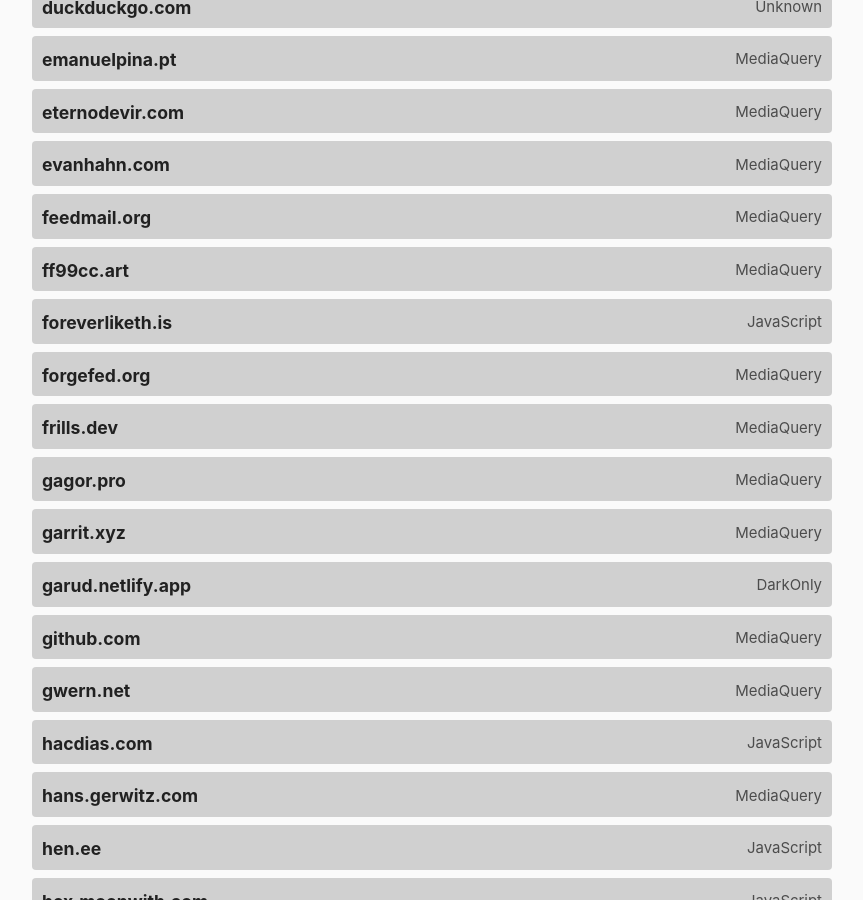
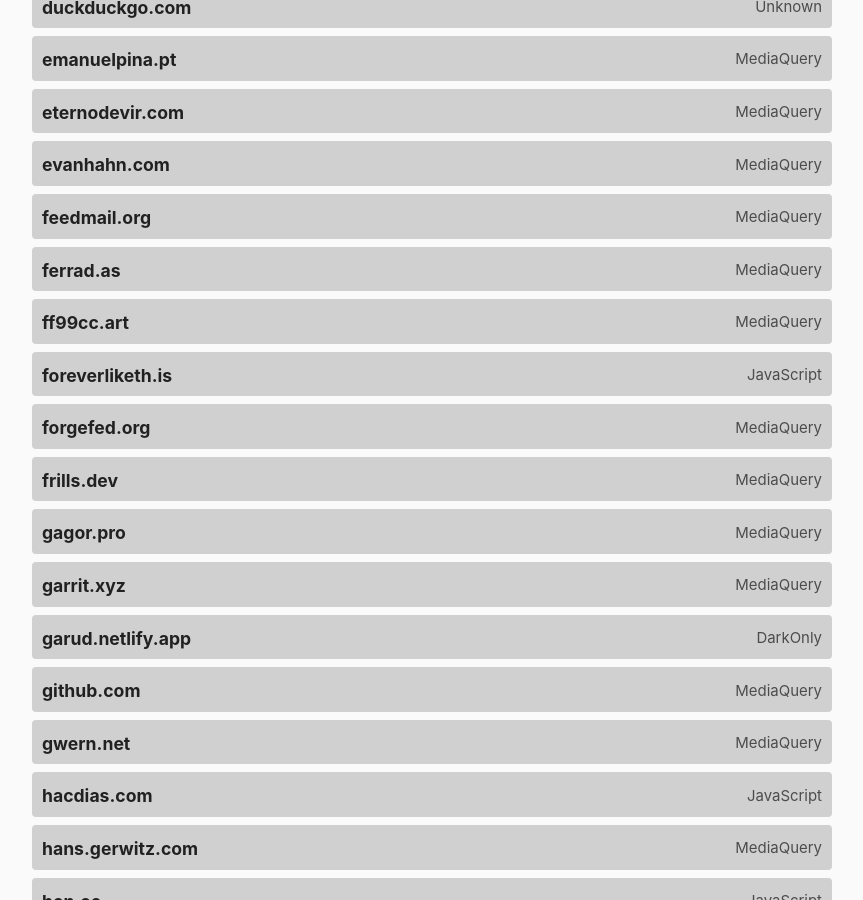
Before and after one commit to katherinek727/darktheme.club, a Jekyll site: the page built from index.md, in a window 1280 px wide and 900 px high, scrolled down 2480 px. Shown: the whole window, without its empty margins (208-1071 px from the left). Built offline with Jekyll 4.4.1, drawn with Linux system fonts in a browser that asks for light colours.

Commit message:
Add ferrad.as to sites.yml

```diff
--- a/_data/sites.yml
+++ b/_data/sites.yml
@@ -592,3 +592,8 @@
   url: https://zwbetz.com/
   method: javascript
   last_checked: 2024-02-27
+
+- domain: ferrad.as
+  url: https://ferrad.as/
+  method: mediaquery
+  last_checked: 2023-06-04
```
